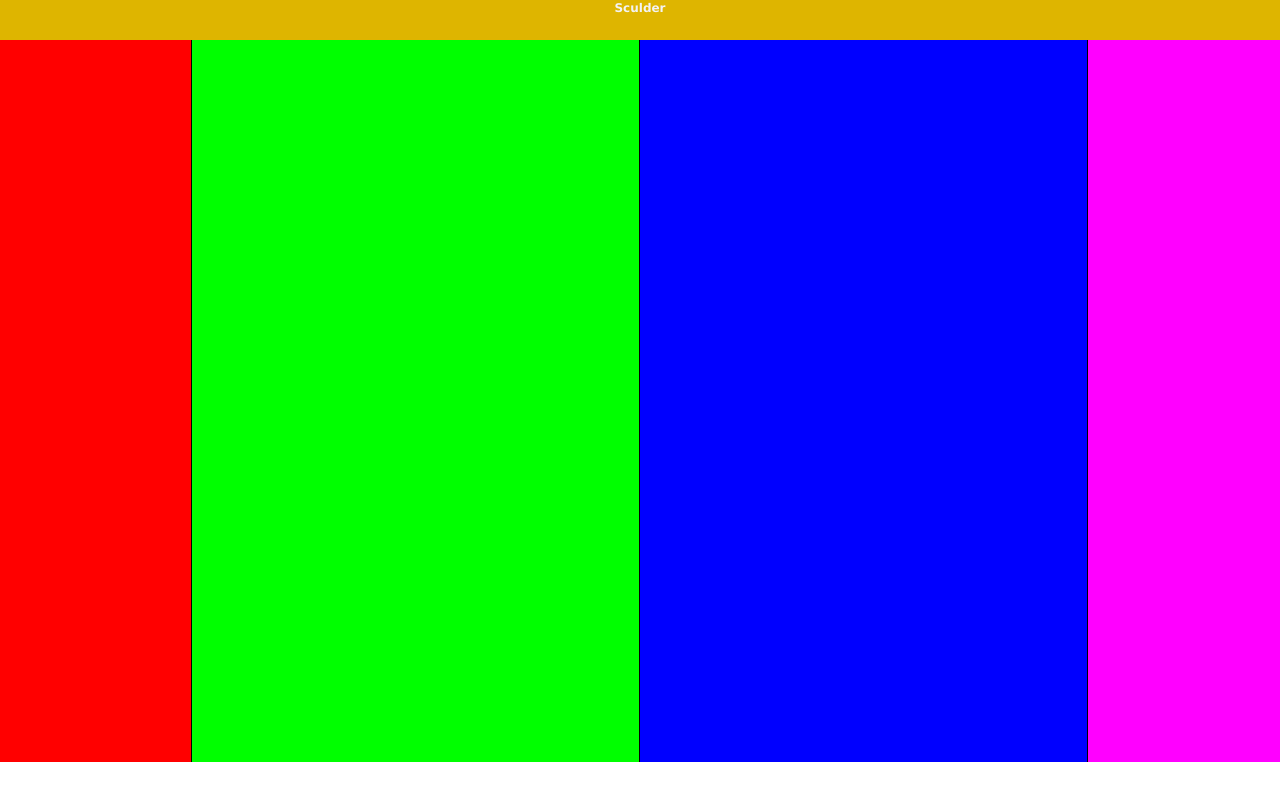
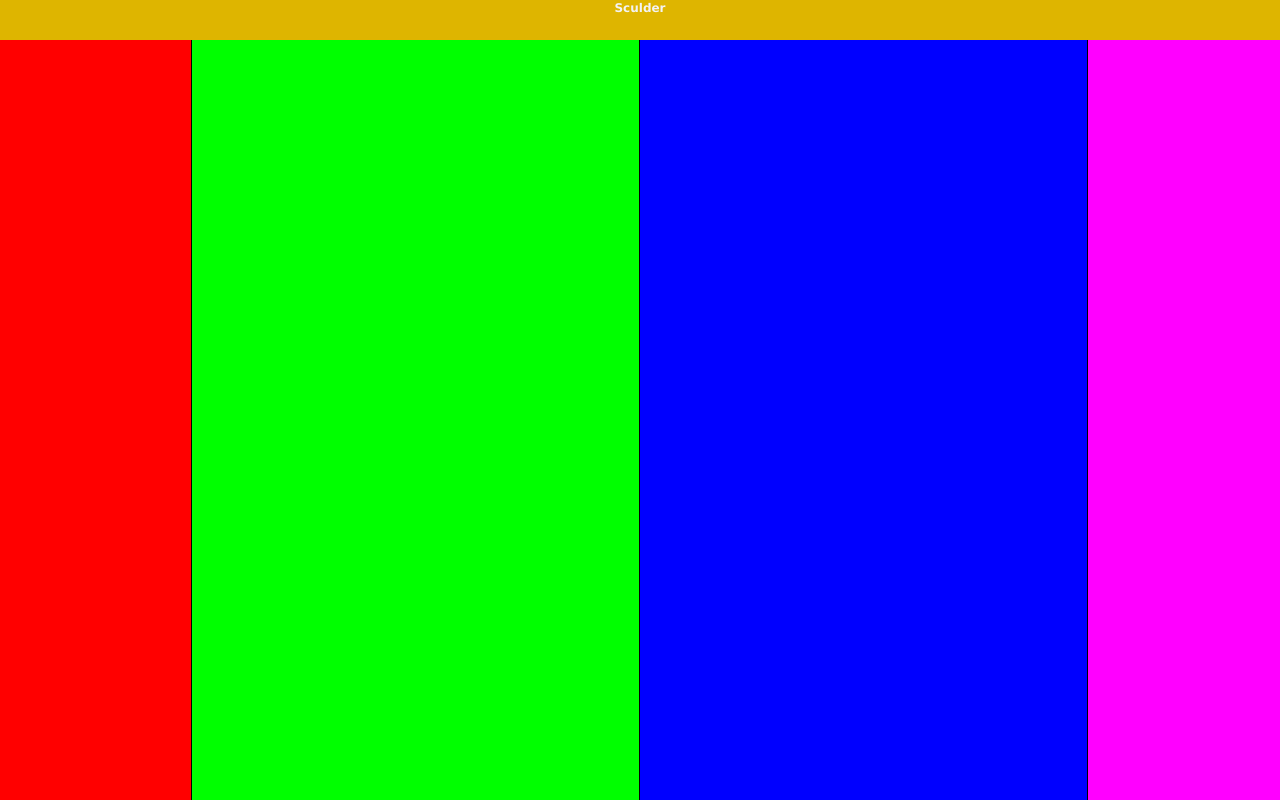
Before and after one commit to 090445/test_phonegap, a plain HTML site: page index.html in a window 1280 px wide. Drawn offline with Linux system fonts and the light colour scheme.

Commit message:
no_scroll_test

```diff
--- a/css/styles.css
+++ b/css/styles.css
@@ -3,6 +3,7 @@ body{
     background: #222;
 	font-family:Verdana,Arial;
 	font-size:12px;
+	overflow:hidden;
 }
 header{
     top:0; left:0;
@@ -61,7 +62,7 @@ h1{
 }
 
 #their_que{
-	height:95%;
+	height:100%;
 	width:15%;
     background-color:#FF0000;
 	float:left;
@@ -69,21 +70,21 @@ h1{
 
 
 #their_production{
-	height:95%;
+	height:100%;
 	width:35%;
     background-color:#00FF00;
 	float:left;
 }
 
 #their_tactical{
-	height:95%;
+	height:100%;
 	width:35%;
     background-color:#0000FF;
 	float:left;
 }
 
 #their_trun{
-	height:95%;
+	height:100%;
 	width:15%;
     background-color:#FF00FF;
 	float:left;
```
